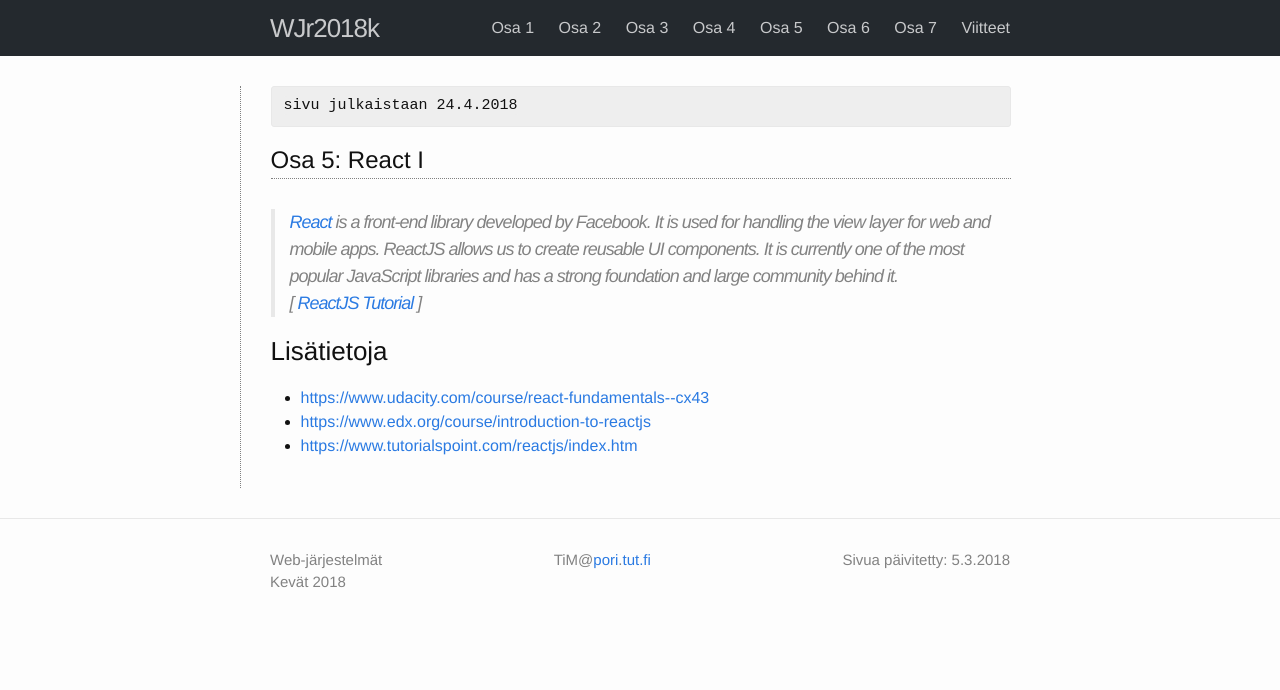
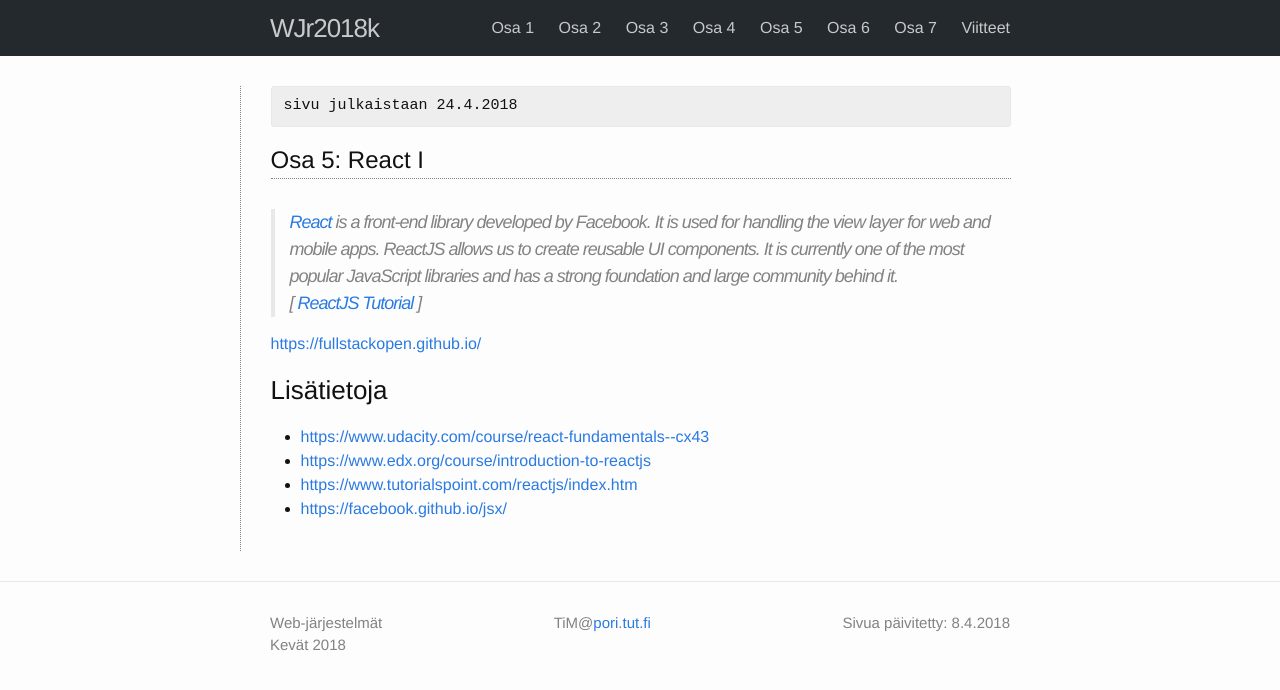
Before and after one commit to timedu/wjr2018k, a Jekyll site: the page built from docs/_osa5/index.md, in a window 1280 px wide. Shown: the top 690 px of the page. Built offline with Jekyll 4.4.1, drawn with Linux system fonts in a browser that asks for light colours.

Commit message:
master toc update

```diff
--- a/docs/_config.yml
+++ b/docs/_config.yml
@@ -33,7 +33,7 @@
     output: true
     permalink: /:collection/:path/
     nimi: Osa 2
-    otsikko: "Backbone"
+    otsikko: "BackboneJS"
     julkaisu: 20.3.2018
 
   osa3:
@@ -68,5 +68,5 @@
     output: true
     permalink: /:collection/:path/
     nimi: Osa 7
-    otsikko: "tbd"
+    otsikko: "React III"
     julkaisu: 15.5.2018
--- a/docs/_osa5/index.md
+++ b/docs/_osa5/index.md
@@ -2,10 +2,12 @@
 layout: collection_index
 permalink: /:collection/index.html
 kesken: 1
-modified_at: 5.3.2018
+modified_at: 8.4.2018
 ---
 > [React](https://reactjs.org) is a front-end library developed by Facebook. It is used for handling the view layer for web and mobile apps. ReactJS allows us to create reusable UI components. It is currently one of the most popular JavaScript libraries and has a strong foundation and large community behind it.
 [ [ReactJS Tutorial](https://www.tutorialspoint.com/reactjs/index.htm) ]
+
+<https://fullstackopen.github.io/>
 
 
 ### Lisätietoja
@@ -13,3 +15,4 @@
 * <https://www.udacity.com/course/react-fundamentals--cx43>
 * <https://www.edx.org/course/introduction-to-reactjs>
 * <https://www.tutorialspoint.com/reactjs/index.htm>
+* <https://facebook.github.io/jsx/>
```
